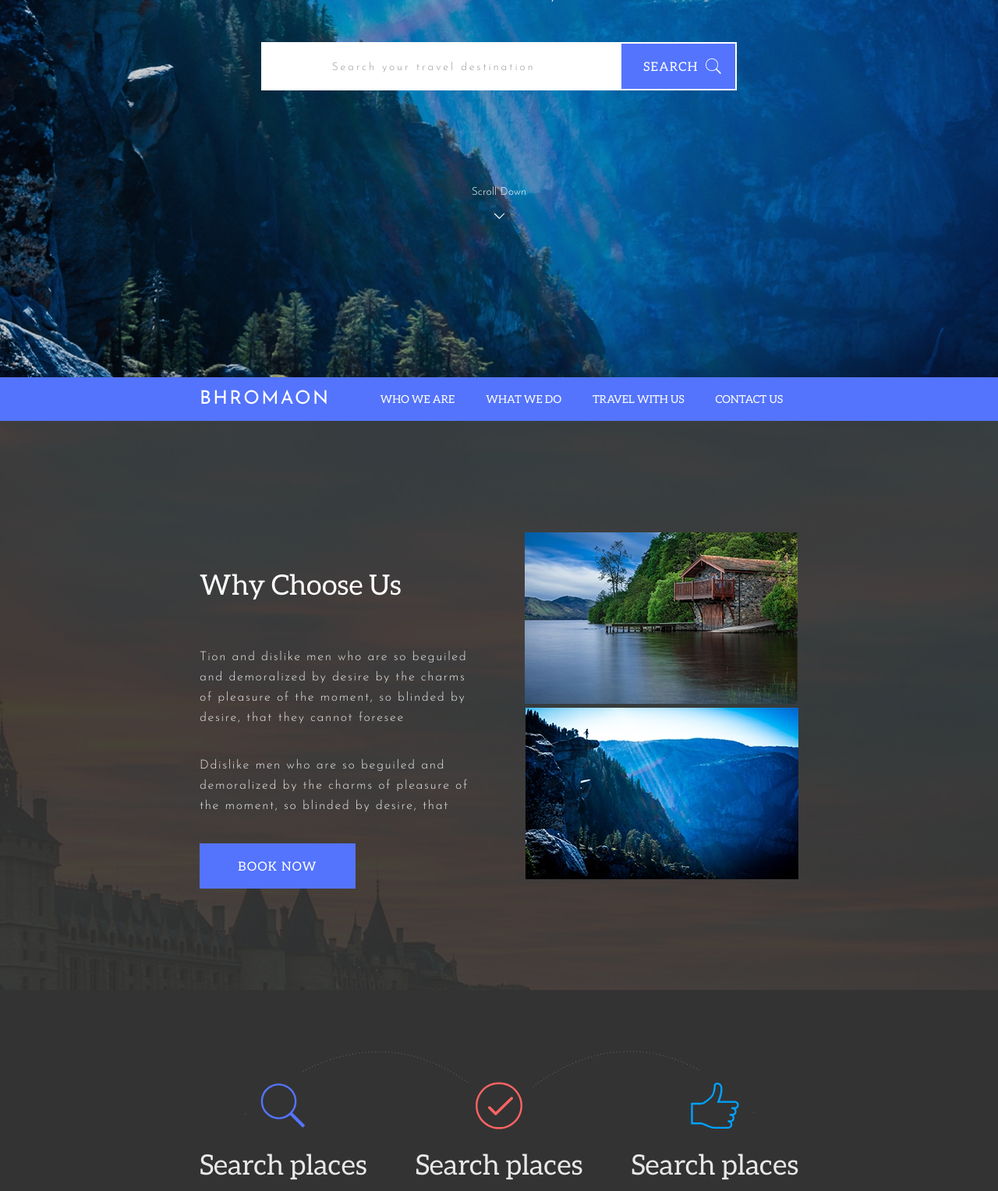
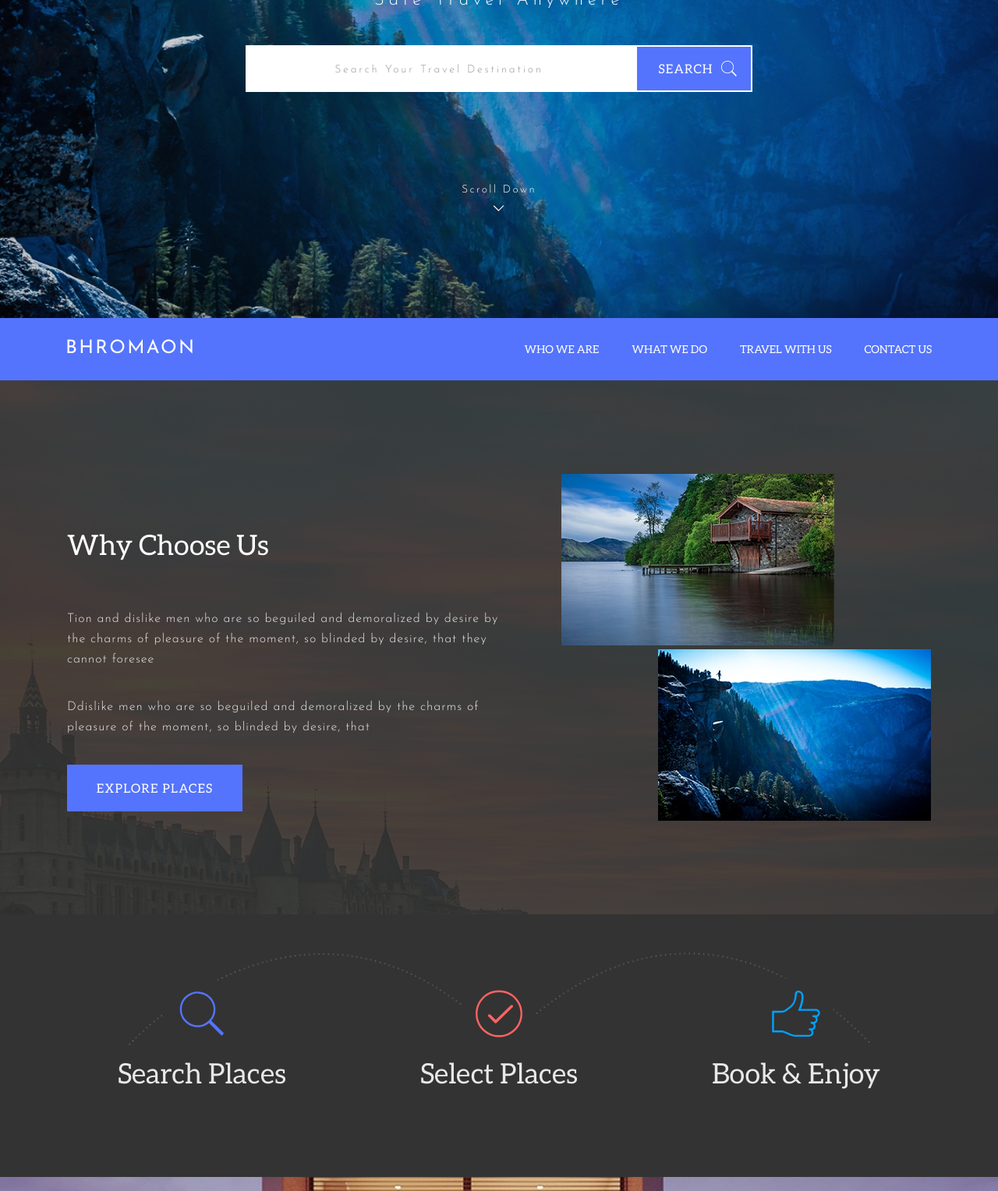
Before and after one commit to VovaNguyen11/exam, a website: page index.html in a window 1280 px wide. Shown: the part 332-1860 px from the top of the page at 78% size. Drawn offline with Linux system fonts and the light colour scheme; files whose address does not match are found by name.

Commit message:
updated for pixel perfect and added a normalize file

```diff
--- a/assets/src/_header.scss
+++ b/assets/src/_header.scss
@@ -1,10 +1,14 @@
 .header {
     background-color: $primary-color;
+    padding: 12px 0;
     &__container {
         margin: 0 auto;
-        width: $section-width;
+        width: $m;
         @include flex-between;
         align-items: center;
+        @include scr-mw(1280px){
+            width: 90%;
+        }
     }
 }
 
@@ -23,7 +27,7 @@
         text-transform: uppercase;
         text-decoration: none;
         display: inline-block;
-        padding: 20px;
+        padding: 20px 21px;
 
         &:hover {
             background-color: $secondary-color;
--- a/assets/src/_hero.scss
+++ b/assets/src/_hero.scss
@@ -1,12 +1,12 @@
 .hero {
     @include section-bg('../img/bg_hero.jpg');
     text-align: center;
-    padding: 265px 0 215px;
+    padding: 265px 0 140px;
 
     &__body {
         margin: 0 auto;
         text-align: center;
-        width: $section-width;
+        width: $xl;
     }
 
 }
@@ -16,11 +16,13 @@
     justify-content: center;
     width: 100%;
     font-size: 0;
-    margin: 0 0 120px;
+    margin: 0 0 115px;
+    box-sizing: border-box;
+    padding: 0 175px;
 
     &__input {
         @include text($font-main, $dark-grey, 20px, 400);
-        width: $section-width;
+        width: $search-width;
         border: 0;
         padding: 0 15px;
 
@@ -28,6 +30,7 @@
             text-align: center;
             @include text($font-main, $placeholder, 14px, 300);
             letter-spacing: 2.8px;
+            text-transform: capitalize;
         }
 
         &:focus {
@@ -36,41 +39,40 @@
     }
 }
 
-.button {
-    @include button($primary-color, $secondary-color);
-    @include flex-centered;
-    text-decoration: none;
-    position: relative;
-}
-
 .title {
     @include text($font-main, $text-main, 48px, 400);
     text-transform: uppercase;
-    letter-spacing: 4.8px;
+    letter-spacing: 3.5px;
     margin: 0;
-    &--header{
+
+    &--header {
         text-decoration: none;
         font-size: 24px;
         letter-spacing: 2.4px;
+        margin: 0;
+        padding: 0 20px;
     }
+
     &--footer {
         display: inline-block;
         text-decoration: none;
         font-size: 24px;
         letter-spacing: 3.36px;
-        margin: 0 0 15px 0;
+        margin: 0 0 8px 0;
+        padding: 0;
     }
 }
 
 .subtitle {
     @include text($font-main, $text-main, 22px, 300);
-    letter-spacing: 6.82px;
-    margin: 0 0 50px;
+    letter-spacing: 5.8px;
+    margin: 0 0 45px;
     text-transform: capitalize;
-    &--footer{
+
+    &--footer {
         font-size: 16px;
-        letter-spacing: 1.6px;
-        margin: 0 0 30px 0;
+        letter-spacing: 1px;
+        margin: 0 0 25px 0;
     }
 }
 
@@ -81,6 +83,7 @@
         @include text($font-main, $text-main, 14px, 300);
         display: inline-block;
         text-decoration: none;
+        letter-spacing: 2.3px;
 
         &::after {
             position: relative;
@@ -90,7 +93,7 @@
             margin: 0 auto;
             width: 15px;
             height: 15px;
-            top: 15px;
+            top: 7px;
             background: url('../img/icons/arrow-down.png') no-repeat center;
         }
 
--- a/assets/src/_main.scss
+++ b/assets/src/_main.scss
@@ -22,7 +22,14 @@
 
     &__body {
         // padding: 0 30px;
-        width: $section-width;
+        padding: 0 5px;
+        box-sizing: border-box;
+        width: $s;
+
+        @include scr-mw(1280px) {
+            width: $xl;
+        }
+
         margin: 0 auto;
         @include flex();
         align-items: center;
@@ -35,6 +42,7 @@
             flex-wrap: wrap;
             justify-content: center;
         }
+
     }
 
     &__content {
@@ -43,7 +51,10 @@
         position: relative;
 
         &--overlay {
-            padding: 50px 30px;
+            flex-basis: calc(50% - 15px);
+            padding: 50px 27px 46px;
+            box-sizing: border-box;
+            margin: 0;
 
             &::before {
                 @include overlay(rgba(35, 35, 35, .9));
@@ -54,6 +65,7 @@
             box-sizing: border-box;
             padding: 10px 0;
             margin-right: 65px;
+            flex-basis: 60%;
         }
 
         &--fback {
@@ -61,11 +73,11 @@
             flex-basis: 60%;
             margin: 0;
             box-sizing: border-box;
-            padding: 50px 50px 50px 60px;
+            padding: 50px 50px 40px 60px;;
         }
 
         &-body {
-            @include flex();
+            @include flex-wrapped();
             justify-content: center;
         }
 
@@ -75,43 +87,73 @@
             &--features {
                 padding: 60px 0;
             }
+
+            &--fback{
+                margin-bottom: 38px;
+            }
         }
 
         &-supheading {
-            @include text($font-alt, $text-secondary, 20px, 400);
+            @include text($font-main, $text-secondary, 20px, 300);
             display: inline-block;
-            margin-bottom: 30px;
+            margin-bottom: 25px;
+            letter-spacing: 1px;
         }
 
         &-heading {
             @include text($font-main, $text-main, 20px, 300);
             text-transform: uppercase;
-            margin: 0 0 25px;
+            margin: 0 0 20px;
+            letter-spacing: -0.5px;
 
             &--features {
                 @include text($font-alt, $text-main, 36px, 400);
                 text-transform: capitalize;
                 margin: 0;
+                letter-spacing: 0;
             }
 
             &--fback {
-                @extend .section__content-heading--features;
-                margin-bottom: 90px;
-                flex-basis: 100%;
-                text-align: center;
+                margin-bottom: 0;
             }
         }
 
         &-desc {
             @include text($font-main, $text-secondary, 16px, 300);
             line-height: 26px;
-            margin: 0 0 35px;
+            margin: 0 0 45px;
             position: relative;
+            letter-spacing: -0.6px;
 
             &--features {
                 position: relative;
-                letter-spacing: 1.6px;
+                letter-spacing: 1px;
+                margin: 0 0 35px;
             }
+
+            &--fback {
+                margin: 0;
+                text-indent: 30px;
+            }
+
+            .fas{
+                position: absolute;
+                text-indent: -30px;
+                top: -12px;
+                color: $primary-color;
+                font-size: 20px;
+            }
+        }
+    }
+
+    &__heading {
+        @extend .section__content-heading--features;
+
+        &--fback {
+            flex-basis: 100%;
+            text-align: center;
+            letter-spacing: 0.6px;
+            margin-bottom: 90px;
         }
     }
 
@@ -120,6 +162,9 @@
 
         &--fback {
             flex-basis: 40%;
+            // @include screen-med(){
+            //     flex-basis: 60%;
+            // }
         }
 
         &::after {
@@ -154,17 +199,21 @@
 .steps {
     background-color: $dark-grey;
     padding: 0 0 120px;
-    box-sizing: border-box;
 
     &__body {
-        width: $section-width;
-        padding: 100px 0 0;
+        width: $s;
+        padding: 80px 70px 0;
+        box-sizing: border-box;
         margin: 0 auto;
         @include flex-between();
         text-align: center;
         position: relative;
         @include section-bg('../img/dot-lines.png');
         background-size: 85%;
+
+        @include scr-mw(1280px) {
+            width: $xl;
+        }
     }
 
     &__content {}
@@ -185,5 +234,6 @@
         display: block;
         @include text($font-alt, $text-secondary, 36px, 400);
         line-height: 26px;
+        text-transform: capitalize;
     }
 }
--- a/assets/src/_mixins.scss
+++ b/assets/src/_mixins.scss
@@ -47,36 +47,8 @@
     background-color: $color;
 }
 
-@mixin button($bg, $hover) {
-    @include text($font-alt, $text-main, 16px, 400);
-    text-transform: uppercase;
-    letter-spacing: 1.2px;
-    background-color: $bg;
-    cursor: pointer;
-    padding: 20px 25px;
-    width: 150px;
-    border: 0;
-
-    &:hover {
-        background-color: $hover;
-    }
-
-    &:focus {
-        outline: none;
-    }
-
-    &--search {
-        padding: 19px 25px;
-        border: 2px solid white;
-
-        &::after {
-            content: '';
-            background: url('../img/icons/search.png') no-repeat center;
-            display: inline-block;
-            width: 20px;
-            height: 20px;
-            position: relative;
-            left: 10px;
-        }
+@mixin scr-mw($width) {
+    @media screen and (max-width: $width) {
+        @content;
     }
 }
--- a/assets/src/_variables.scss
+++ b/assets/src/_variables.scss
@@ -10,4 +10,7 @@ $dark-grey:#333333;
 $font-main: "Josefin Sans";
 $font-alt: "Aleo";
 
-$section-width: 60%;
+$s: 60%;
+$m: calc(75% + 30px);
+$xl: calc(85% + 30px);
+$search-width: 65%;
--- /dev/null
+++ b/assets/src/components.scss
@@ -0,0 +1,43 @@
+.button {
+    @include text($font-alt, $text-main, 16px, 400);
+    text-transform: uppercase;
+    letter-spacing: 1.2px;
+    background-color: $primary-color;
+    cursor: pointer;
+    padding: 21px 25px;
+    border: 0;
+    text-decoration: none;
+    display: inline-block;
+    text-align: center;
+    box-sizing: border-box;
+    position: relative;
+
+    &:hover {
+        background-color: $secondary-color;
+    }
+
+    &:focus {
+        outline: none;
+    }
+
+    &--lrg {
+        min-width: 225px;
+    }
+
+    &--search {
+        @include flex-centered;
+        padding: 18px 25px;
+        border: 2px solid white;
+        min-width: 150px;
+
+        &::after {
+            content: '';
+            background: url('../img/icons/search.png') no-repeat center;
+            display: inline-block;
+            width: 20px;
+            height: 20px;
+            position: relative;
+            left: 10px;
+        }
+    }
+}
--- a/assets/src/style.scss
+++ b/assets/src/style.scss
@@ -1,5 +1,6 @@
 @import 'variables';
 @import 'mixins';
+@import 'components';
 @import 'fonts';
 @import 'hero';
 @import 'header';
--- a/index.html
+++ b/index.html
@@ -4,6 +4,7 @@
 <head>
     <meta charset="UTF-8">
     <title>Travel More</title>
+    <link rel="stylesheet" href="assets/common/normalize.css">
     <link rel="stylesheet" href="assets/dist/main.css">
     <link rel="stylesheet" href="https://use.fontawesome.com/releases/v5.5.0/css/all.css" integrity="sha384-B4dIYHKNBt8Bc12p+WXckhzcICo0wtJAoU8YZTY5qE0Id1GSseTk6S+L3BlXeVIU" crossorigin="anonymous">
 </head>
@@ -55,7 +56,7 @@
                     </div>
                     <p class="section__content-desc section__content-desc--features">Tion and dislike men who are so beguiled and demoralized by desire by the charms of pleasure of the moment, so blinded by desire, that they cannot foresee</p>
                     <p class="section__content-desc section__content-desc--features">Ddislike men who are so beguiled and demoralized by the charms of pleasure of the moment, so blinded by desire, that</p>
-                    <a href="#" class="button">Book Now</a>
+                    <a href="#" class="button button--lrg">Explore places</a>
                 </div>
                 <div class="section__preview">
                     <img src="assets/img/island.jpg" alt="" class="preview__image preview__image--left">
@@ -75,13 +76,13 @@
                     <div class="steps__image-container">
                         <img src="assets/img/icons/check-mark.svg" alt="" class="steps__image">
                     </div>
-                    <span class="steps__label">Search places</span>
+                    <span class="steps__label">Select places</span>
                 </div>
                 <div class="steps__content">
                     <div class="steps__image-container">
                         <img src="assets/img/icons/like.svg" alt="" class="steps__image">
                     </div>
-                    <span class="steps__label">Search places</span>
+                    <span class="steps__label">Book & Enjoy</span>
                 </div>
             </div>
         </section>
@@ -93,7 +94,7 @@
                         <h2 class="section__content-heading">Grand Spain Madrid</h2>
                     </div>
                     <p class="section__content-desc">But I must explain to you how all this mistaken idea of account to denouncing pleasure and praising pain was account  born and I account will give you a complete account of the system</p>
-                    <a href="#" class="button">Book Now</a>
+                    <a href="#" class="button button--lrg">Book Now</a>
                 </div>
             </div>
         </section>
@@ -105,21 +106,23 @@
                         <h2 class="section__content-heading">Grand Spain Madrid</h2>
                     </div>
                     <p class="section__content-desc">But I must explain to you how all this mistaken idea of account to denouncing pleasure and praising pain was account  born and I account will give you a complete account of the system</p>
-                    <a href="#" class="button">Book Now</a>
+                    <a href="#" class="button button--lrg">Book Now</a>
                 </div>
         </section>
         <section class="section section--bg-fback">
                 <div class="section__body section__body--fback">
-                    <h2 class="section__content-heading section__content-heading--fback">What our tourist say</h2>
+                    <h2 class="section__heading section__heading--fback">What our tourist say</h2>
                     <div class="section__content-body">
                         <div class="section__preview section__preview--fback">
                                 <img src="assets/img/sam-sumon.jpg" alt="" class="preview__image preview__image--fback">
                         </div>
                         <div class="section__content section__content--fback">
                             <div class="section__content-header section__content-header--fback">
-                                <h2 class="section__content-heading">Sam Sumon</h2>
+                                <h2 class="section__content-heading section__content-heading--fback">Sam Sumon</h2>
                             </div>
-                            <p class="section__content-desc section__content-desc--features">But I must explain to you how all this mistaken idea of account to denouncinpleasure and praising pain  But I must explain to you how all this mistaken idea of account to nai denouncing pleasure and praising pain was account  born and I account will give you a complete account of the system was account  born and I account will give you a nai the complete account of the system</p>
+                            <p class="section__content-desc section__content-desc--fback">
+                                <i class="fas fa-quote-left"></i>
+                                But I must explain to you how all this mistaken idea of account to denouncinpleasure and praising pain  But I must explain to you how all this mistaken idea of account to nai denouncing pleasure and praising pain was account  born and I account will give you a complete account of the system was account  born and I account will give you a nai the complete account of the system</p>
                         </div>
                     </div>
                 </div>
@@ -159,5 +162,4 @@
         </div>
     </footer>
 </body>
-
 </html>
```
Also changed, not shown: assets/common/normalize.css (added), assets/dist/main.css.
